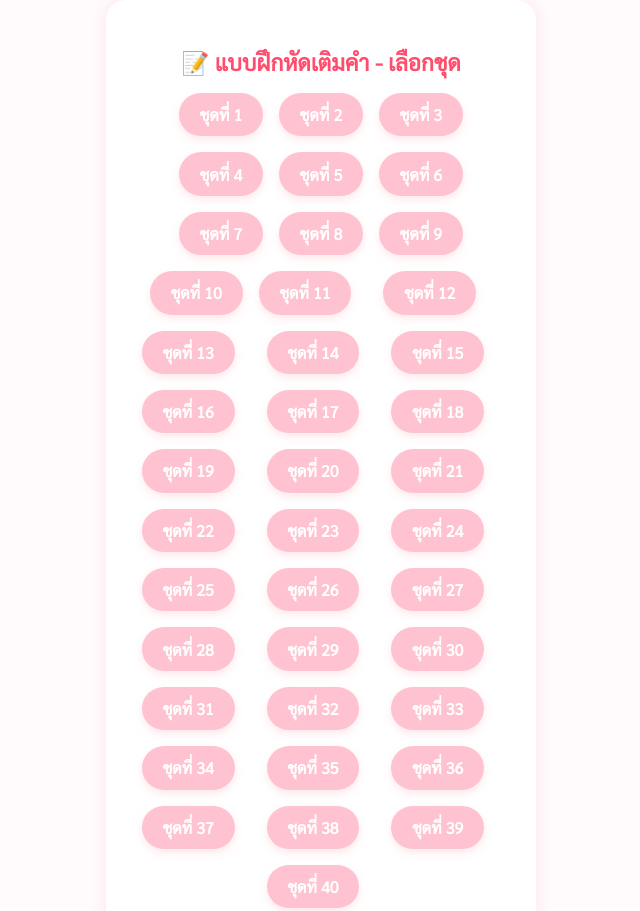
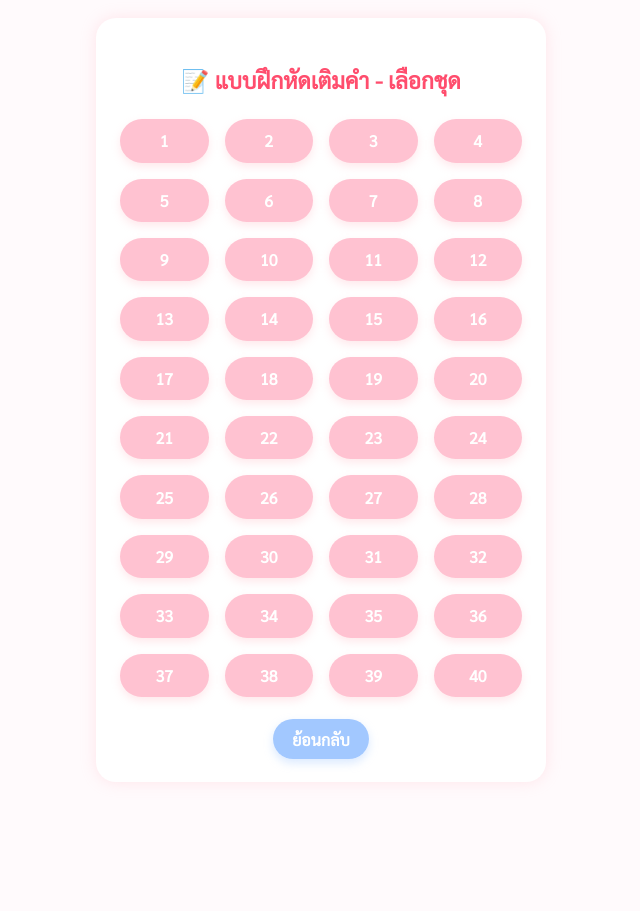
Before and after one commit to cmcmw11/creme_elearning, a plain HTML site: page fill-in-the-blanks.html in a window 1280 px wide. Shown: the top 911 px of the page, without its empty margins (319-959 px from the left). After the commit the page ends 800 px from the top, so only its background shows below. Drawn offline with Linux system fonts and the light colour scheme.

Commit message:
Update fill-in-the-blanks.html

```diff
--- a/fill-in-the-blanks.html
+++ b/fill-in-the-blanks.html
@@ -4,7 +4,7 @@
   <meta charset="UTF-8" />
   <meta name="viewport" content="width=device-width, initial-scale=1" />
   <title>Fill in the Blanks - เลือกชุด</title>
- <link href="https://fonts.googleapis.com/css2?family=Sarabun&display=swap" rel="stylesheet">
+  <link href="https://fonts.googleapis.com/css2?family=Sarabun&display=swap" rel="stylesheet">
   <style>
     * {
       box-sizing: border-box;
@@ -12,7 +12,7 @@
 
     body {
       margin: 0;
-       font-family: 'Sarabun', sans-serif;
+      font-family: 'Sarabun', sans-serif;
       background: #fffafc;
       color: #333;
       display: flex;
@@ -26,8 +26,8 @@
       border-radius: 20px;
       box-shadow: 0 0 15px rgba(255, 182, 193, 0.3);
       padding: 2rem 1.5rem;
-      max-width: 430px;
-      width: 90%;
+      max-width: 90%;
+      width: 450px;
       text-align: center;
     }
 
@@ -38,10 +38,10 @@
     }
 
     .menu {
-      display: flex;
-      flex-wrap: wrap;
-      justify-content: center;
+      display: grid;
+      grid-template-columns: repeat(4, 1fr); /* 4 คอลัมน์ */
       gap: 1rem;
+      margin-top: 1.5rem;
     }
 
     .menu a {
@@ -55,6 +55,7 @@
       font-weight: bold;
       transition: background 0.3s;
       box-shadow: 0 4px 8px rgba(255, 182, 193, 0.3);
+      text-align: center;
     }
 
     .menu a:hover {
@@ -66,18 +67,32 @@
     }
 
     .home a {
-      background: #ffb6c1;
+      background: #a2c8ff;
       padding: 0.6rem 1.2rem;
       border-radius: 30px;
       color: white;
       text-decoration: none;
       font-size: 1rem;
       font-weight: bold;
-      box-shadow: 0 4px 10px rgba(255, 182, 193, 0.4);
+      box-shadow: 0 4px 10px rgba(162, 200, 255, 0.4);
     }
 
     .home a:hover {
-      background-color: #ff7a95;
+      background-color: #7dbbff;
+    }
+
+    /* Mobile-friendly adjustments */
+    @media (max-width: 600px) {
+      .container {
+        padding: 1.5rem;
+      }
+      .menu {
+        grid-template-columns: repeat(2, 1fr); /* 2 คอลัมน์บนมือถือ */
+      }
+      .menu a {
+        font-size: 0.9rem;
+        padding: 0.6rem 1.1rem;
+      }
     }
   </style>
 </head>
@@ -85,50 +100,49 @@
   <div class="container">
     <h1>📝 แบบฝึกหัดเติมคำ - เลือกชุด</h1>
     <div class="menu">
-      <a href="fill-in-the-blanks-set1.html">ชุดที่ 1</a>
-      <a href="fill-in-the-blanks-set2.html">ชุดที่ 2</a>
-      <a href="fill-in-the-blanks-set3.html">ชุดที่ 3</a>
-      <a href="fill-in-the-blanks-set4.html">ชุดที่ 4</a>
-      <a href="fill-in-the-blanks-set5.html">ชุดที่ 5</a>
-      <a href="fill-in-the-blanks-set6.html">ชุดที่ 6</a>
-      <a href="fill-in-the-blanks-set7.html">ชุดที่ 7</a>
-      <a href="fill-in-the-blanks-set8.html">ชุดที่ 8</a>
-      <a href="fill-in-the-blanks-set9.html">ชุดที่ 9</a>
-      <a href="fill-in-the-blanks-set10.html">ชุดที่ 10</a>
-      <a href="fill-in-the-blanks-set11.html">ชุดที่ 11</a><br>
-<a href="fill-in-the-blanks-set12.html">ชุดที่ 12</a><br>
-<a href="fill-in-the-blanks-set13.html">ชุดที่ 13</a><br>
-<a href="fill-in-the-blanks-set14.html">ชุดที่ 14</a><br>
-<a href="fill-in-the-blanks-set15.html">ชุดที่ 15</a><br>
-<a href="fill-in-the-blanks-set16.html">ชุดที่ 16</a><br>
-<a href="fill-in-the-blanks-set17.html">ชุดที่ 17</a><br>
-<a href="fill-in-the-blanks-set18.html">ชุดที่ 18</a><br>
-<a href="fill-in-the-blanks-set19.html">ชุดที่ 19</a><br>
-<a href="fill-in-the-blanks-set20.html">ชุดที่ 20</a><br>
-<a href="fill-in-the-blanks-set21.html">ชุดที่ 21</a><br>
-<a href="fill-in-the-blanks-set22.html">ชุดที่ 22</a><br>
-<a href="fill-in-the-blanks-set23.html">ชุดที่ 23</a><br>
-<a href="fill-in-the-blanks-set24.html">ชุดที่ 24</a><br>
-<a href="fill-in-the-blanks-set25.html">ชุดที่ 25</a><br>
-<a href="fill-in-the-blanks-set26.html">ชุดที่ 26</a><br>
-<a href="fill-in-the-blanks-set27.html">ชุดที่ 27</a><br>
-<a href="fill-in-the-blanks-set28.html">ชุดที่ 28</a><br>
-<a href="fill-in-the-blanks-set29.html">ชุดที่ 29</a><br>
-<a href="fill-in-the-blanks-set30.html">ชุดที่ 30</a><br>
-<a href="fill-in-the-blanks-set31.html">ชุดที่ 31</a><br>
-<a href="fill-in-the-blanks-set32.html">ชุดที่ 32</a><br>
-<a href="fill-in-the-blanks-set33.html">ชุดที่ 33</a><br>
-<a href="fill-in-the-blanks-set34.html">ชุดที่ 34</a><br>
-<a href="fill-in-the-blanks-set35.html">ชุดที่ 35</a><br>
-<a href="fill-in-the-blanks-set36.html">ชุดที่ 36</a><br>
-<a href="fill-in-the-blanks-set37.html">ชุดที่ 37</a><br>
-<a href="fill-in-the-blanks-set38.html">ชุดที่ 38</a><br>
-<a href="fill-in-the-blanks-set39.html">ชุดที่ 39</a><br>
-<a href="fill-in-the-blanks-set40.html">ชุดที่ 40</a><br>
-
+      <a href="fill-in-the-blanks-set1.html"> 1</a>
+      <a href="fill-in-the-blanks-set2.html"> 2</a>
+      <a href="fill-in-the-blanks-set3.html"> 3</a>
+      <a href="fill-in-the-blanks-set4.html"> 4</a>
+      <a href="fill-in-the-blanks-set5.html"> 5</a>
+      <a href="fill-in-the-blanks-set6.html"> 6</a>
+      <a href="fill-in-the-blanks-set7.html"> 7</a>
+      <a href="fill-in-the-blanks-set8.html"> 8</a>
+      <a href="fill-in-the-blanks-set9.html"> 9</a>
+      <a href="fill-in-the-blanks-set10.html"> 10</a>
+      <a href="fill-in-the-blanks-set11.html"> 11</a>
+      <a href="fill-in-the-blanks-set12.html"> 12</a>
+      <a href="fill-in-the-blanks-set13.html"> 13</a>
+      <a href="fill-in-the-blanks-set14.html"> 14</a>
+      <a href="fill-in-the-blanks-set15.html"> 15</a>
+      <a href="fill-in-the-blanks-set16.html"> 16</a>
+      <a href="fill-in-the-blanks-set17.html"> 17</a>
+      <a href="fill-in-the-blanks-set18.html"> 18</a>
+      <a href="fill-in-the-blanks-set19.html"> 19</a>
+      <a href="fill-in-the-blanks-set20.html"> 20</a>
+      <a href="fill-in-the-blanks-set21.html"> 21</a>
+      <a href="fill-in-the-blanks-set22.html"> 22</a>
+      <a href="fill-in-the-blanks-set23.html"> 23</a>
+      <a href="fill-in-the-blanks-set24.html"> 24</a>
+      <a href="fill-in-the-blanks-set25.html"> 25</a>
+      <a href="fill-in-the-blanks-set26.html"> 26</a>
+      <a href="fill-in-the-blanks-set27.html"> 27</a>
+      <a href="fill-in-the-blanks-set28.html"> 28</a>
+      <a href="fill-in-the-blanks-set29.html"> 29</a>
+      <a href="fill-in-the-blanks-set30.html"> 30</a>
+      <a href="fill-in-the-blanks-set31.html"> 31</a>
+      <a href="fill-in-the-blanks-set32.html"> 32</a>
+      <a href="fill-in-the-blanks-set33.html"> 33</a>
+      <a href="fill-in-the-blanks-set34.html"> 34</a>
+      <a href="fill-in-the-blanks-set35.html"> 35</a>
+      <a href="fill-in-the-blanks-set36.html"> 36</a>
+      <a href="fill-in-the-blanks-set37.html"> 37</a>
+      <a href="fill-in-the-blanks-set38.html"> 38</a>
+      <a href="fill-in-the-blanks-set39.html"> 39</a>
+      <a href="fill-in-the-blanks-set40.html"> 40</a>
     </div>
     <div class="home">
-       <a href="practic.html">ย้อนกลับ</a>
+      <a href="practic.html">ย้อนกลับ</a>
     </div>
   </div>
 </body>
```
